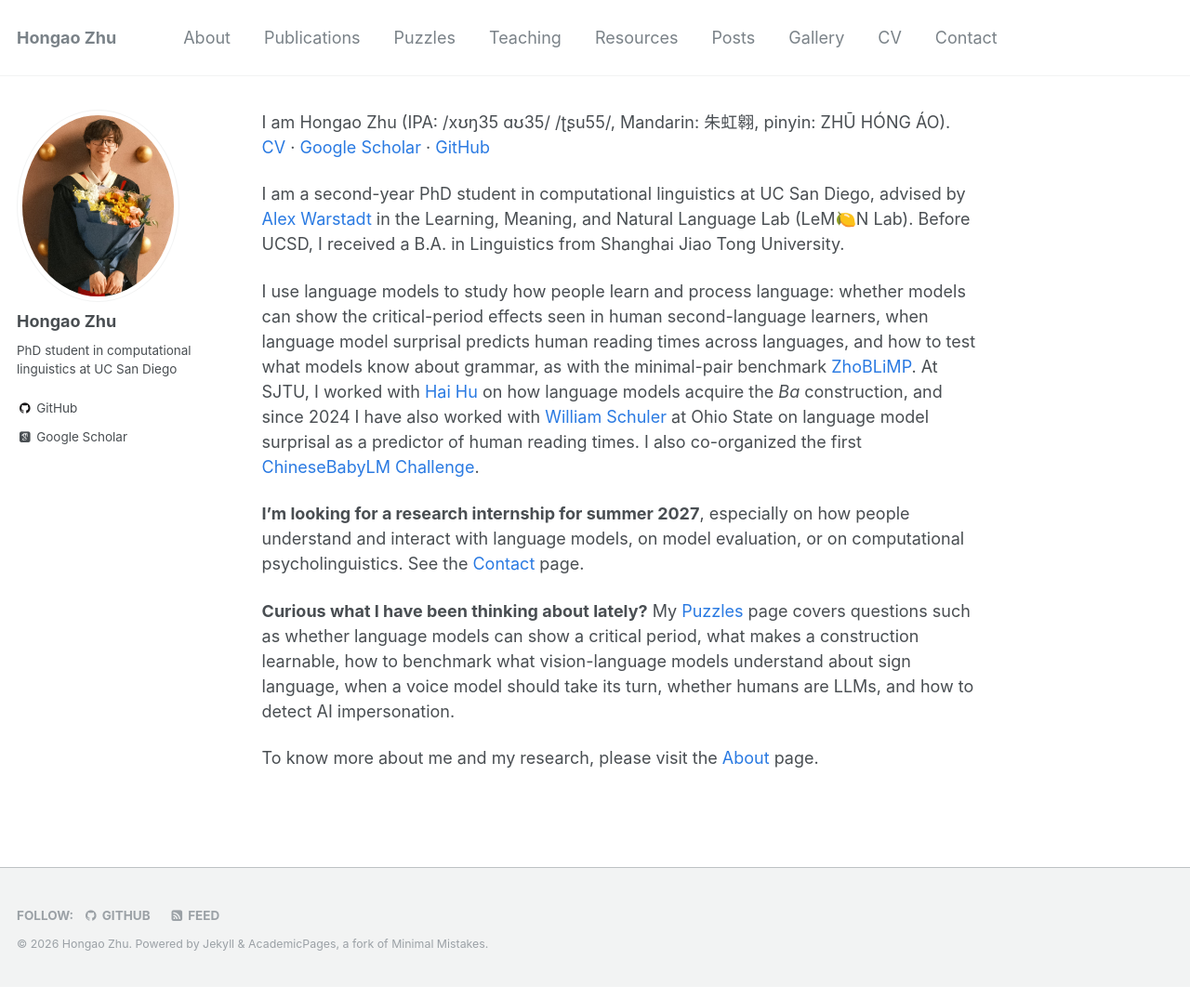
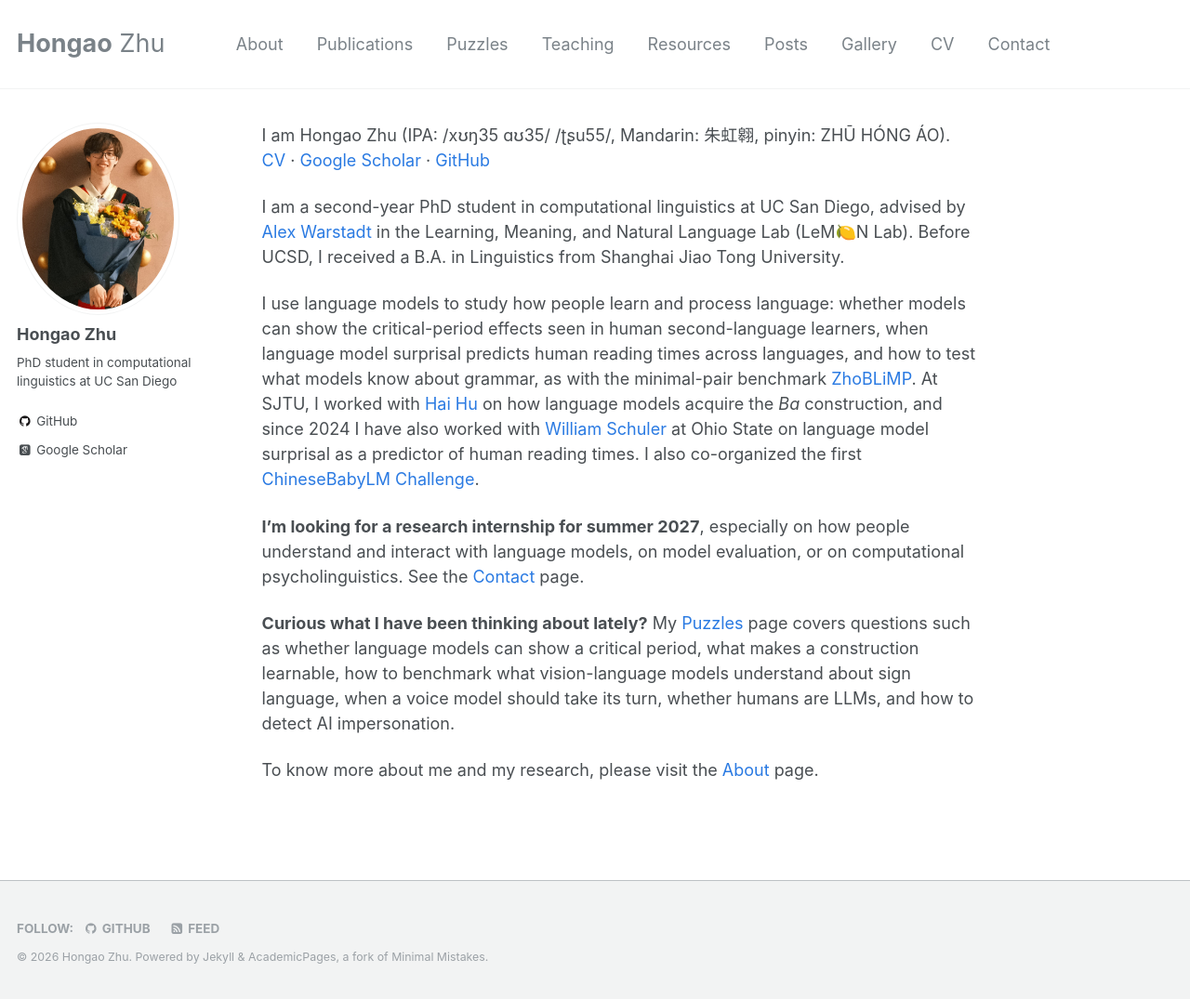
Before and after one commit to Hongao0611/Hongao0611.github.io, a Jekyll site: the page built from index.markdown, in a window 1280 px wide and 1075 px high. Shown: the whole window at 93% size. Built offline with Jekyll 4.4.1, drawn with Linux system fonts in a browser that asks for light colours; some web fonts are replaced.

Commit message:
Header: bigger site name with only 'Hongao' in bold

```diff
--- a/_includes/masthead.html
+++ b/_includes/masthead.html
@@ -6,7 +6,7 @@
       <nav id="site-nav" class="greedy-nav">
         <button><div class="navicon"></div></button>
         <ul class="visible-links">
-          <li class="masthead__menu-item masthead__menu-item--lg"><a href="{{ base_path }}/">{{ site.title }}</a></li>
+          <li class="masthead__menu-item masthead__menu-item--lg"><a href="{{ base_path }}/"><strong>Hongao</strong> Zhu</a></li>
           {% for link in site.data.navigation.main %}
             {% if link.url contains 'http' %}
               {% assign domain = '' %}
--- a/_sass/_masthead.scss
+++ b/_sass/_masthead.scss
@@ -47,7 +47,10 @@
   white-space: nowrap;
 
   &--lg {
-    padding-right: 2em;
-    font-weight: 700;
+    padding-right: 1.5em;
+    font-size: 1.5em; // bigger site name, with only "Hongao" in bold
+    font-weight: 400;
+
+    strong { font-weight: 700; }
   }
 }
--- a/_sass/_navigation.scss
+++ b/_sass/_navigation.scss
@@ -209,7 +209,7 @@
       vertical-align: middle;
 
       &:first-child {
-        font-weight: bold;
+        font-weight: normal; // the site name bolds only "Hongao" (see _masthead.scss)
 
         a {
           margin-left: 0;
```
